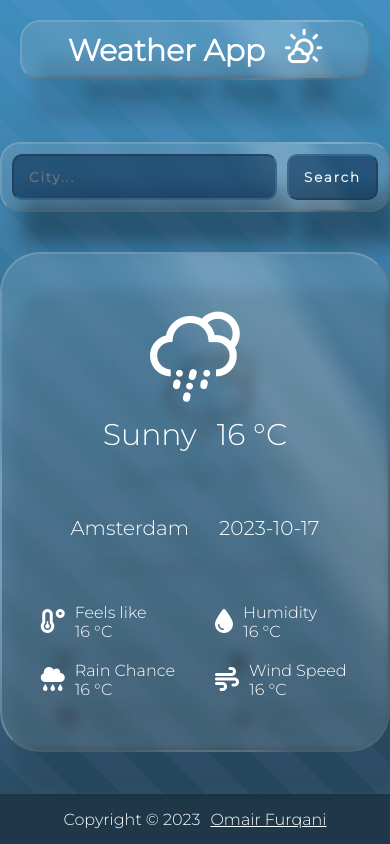
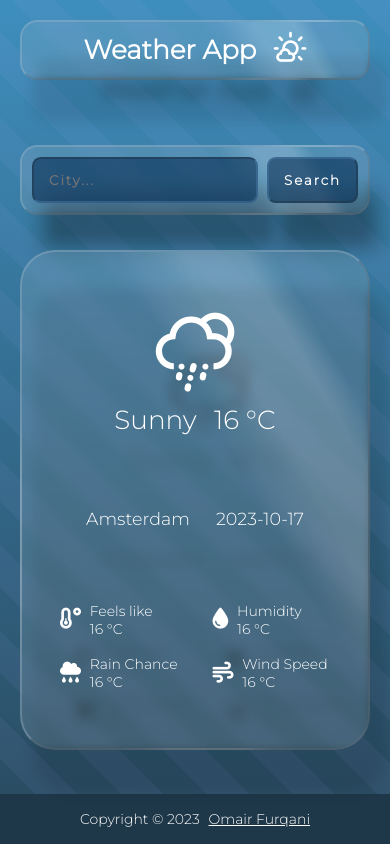
Before and after one commit to Yeetus51/WeatherApp, a website built with webpack: page dist/index.html in a window 390 px wide. Built offline with Linux system fonts and the light colour scheme; no server answers.

Commit message:
mobile friendly

```diff
--- a/package.json
+++ b/package.json
@@ -4,7 +4,7 @@
   "description": "My webpack project",
   "main": "index.js",
   "repository": {
-    "url": "git+https://github.com/Yeetus51/Todo-List.git"
+    "url": "git+https://github.com/Yeetus51/WeatherApp.git"
   },
   "devDependencies": {
     "@fortawesome/fontawesome-free": "^6.4.2",
--- a/src/style.css
+++ b/src/style.css
@@ -1,189 +1,174 @@
 @import url('https://fonts.googleapis.com/css2?family=Dancing+Script&family=Great+Vibes&family=Montserrat:wght@300&family=Sacramento&family=Young+Serif&display=swap');
-*{
+
+:root {
+    font-size: 16px;
+}
+
+* {
     margin: 0;
     padding: 0;
     box-sizing: border-box;
 }
-header{
-    padding: 10px;
+
+header {
+    padding: 20px;
     height: 100px;
     display: flex;
     justify-content: center;
-    padding: 20px;
 }
-header>div>div{
+
+header > div > div {
     display: flex;
     justify-content: center;
     align-items: center;
-    font-weight:800;
-    font-size: 30px;
-    gap: 20px;
+    font-weight: 800;
+    font-size: 1.875rem;
+    gap: 1.25rem;
 }
 
-
-
-body{
-
+body {
     background-color: #eee;
     min-height: 100vh;
     font-family: 'Montserrat', sans-serif;
-
-    background:
-    repeating-linear-gradient(45deg, #a7abff10 , #a7abff10 30px, #e5e5f700 7.5px, #e5e5f700 60.5px),
-    linear-gradient(rgb(62, 142, 189), rgb(41, 73, 94));
-
-
+    background: repeating-linear-gradient(45deg, #a7abff10, #a7abff10 30px, #e5e5f700 7.5px, #e5e5f700 60.5px), linear-gradient(rgb(62, 142, 189), rgb(41, 73, 94));
     display: flex;
     flex-direction: column;
 }
 
-.hidden{
+.hidden {
     display: none;
 }
-main{
+
+main {
     flex: 1;
-
-
-    display: flex;
-    justify-content: center;
-    align-items: center;
-
-}
-
-.container, header>div{
-
-    display: flex;
-    flex-direction: column;
-    gap: 40px;
-    min-width: 320px;
-    width: 600px;
-    color: white;
-
-}
-header>div{
     display: flex;
     justify-content: center;
     align-items: center;
 }
-.search-container, .weather-container, header>div>div{
+
+.container, header > div {
+    display: flex;
+    flex-direction: column;
+    gap: 2.5rem;
+    min-width: 320px;
+    width: 600px;
+    color: white;
+}
+
+header > div {
+    display: flex;
+    justify-content: center;
+    align-items: center;
+}
+
+.search-container, .weather-container, header > div > div {
     width: 100%;
     height: 70px;
-    background: linear-gradient(60deg,rgba(170, 191, 204, 0.2)60%,rgba(255, 255, 255, 0.26) 70%,rgba(255, 255, 255, 0.26) 80%,rgba(170, 191, 204, 0.2)85%);
+    background: linear-gradient(60deg, rgba(170, 191, 204, 0.2) 60%, rgba(255, 255, 255, 0.26) 70%, rgba(255, 255, 255, 0.26) 80%, rgba(170, 191, 204, 0.2) 85%);
     backdrop-filter: blur(4px);
     filter: drop-shadow(15px 40px 7px rgba(0, 0, 0, 0.486));
     border: outset 2px rgba(170, 191, 204, 0.322);
-    border-radius: 20px;
+    border-radius: 1.25rem;
 }
-.search-container{
+
+.search-container {
     display: flex;
     align-items: center;
     justify-content: center;
     padding: 10px;
-    gap: 10px;
+    gap: 0.625rem;
 }
-.search-container input, .search-container button{
-    align-self:stretch;
+
+.search-container input, .search-container button {
+    align-self: stretch;
     padding: 0 15px;
     border: 0;
-    border-radius: 10px;
+    border-radius: 0.625rem;
     color: white;
     font-family: 'Montserrat', sans-serif;
     background-color: rgba(0, 39, 75, 0.562);
     font-weight: 700;
     letter-spacing: 2px;
 }
-.search-container input{
+
+.search-container input {
     flex: 1;
     border: inset 2px rgba(69, 116, 160, 0.562);
+}
 
-}
-.search-container button{
+.search-container button {
     border: outset 2px rgba(69, 116, 160, 0.562);
 }
-.search-container button:hover{
+
+.search-container button:hover {
     background-color: rgba(35, 84, 129, 0.562);
 }
 
-
-
-
-.first-info{gap: 30px;}
-.first-info>div{
-    display: flex;
-    gap: 20px;
-    font-size: 30px;
-}
-.first-info i{
-    font-size: 80px;
+.first-info {
+    gap: 1.875rem;
 }
 
+.first-info > div {
+    display: flex;
+    gap: 1.25rem;
+    font-size: 1.875rem;
+}
 
+.first-info i {
+    font-size: 5rem;
+}
 
-.weather-container, .first-info{
+.weather-container, .first-info {
     display: flex;
     flex-direction: column;
     justify-content: center;
     align-items: center;
 }
-.weather-container{
+
+.weather-container {
     height: 500px;
-    border-radius: 40px;
+    border-radius: 2.5rem;
     justify-content: space-around;
     padding: 20px;
 }
 
-.second-info{
+.second-info {
     display: flex;
-    gap: 10px 30px;
+    gap: 0.625rem 1.875rem;
     flex-wrap: wrap;
-    font-size: 20px;
+    font-size: 1.25rem;
     justify-content: center;
 }
 
-.third-info{
+.third-info {
     display: grid;
     grid-template-columns: 1fr 1fr;
-    gap: 20px 40px;
+    gap: 1.25rem 2.5rem;
 }
 
-.info-point{
+.info-point {
     display: flex;
     justify-content: start;
     align-items: center;
-    gap: 10px ;
+    gap: 0.625rem;
 }
 
-
-
-
-
-
-
-
-
-
-
-
-footer{
+footer {
     height: 50px;
     background-color: rgb(30, 56, 73);
-
     display: flex;
     justify-content: center;
     align-items: center;
-    gap: 10px;
-    color: white;
-}
-footer a{
+    gap: 0.625rem;
     color: white;
 }
 
-
-
+footer a {
+    color: white;
+}
 
 @media only screen and (min-width: 600px) {
-
-    .third-info{
+    .third-info {
         display: flex;
         align-self: stretch;
         flex-direction: row;
@@ -191,10 +176,24 @@ footer a{
         justify-content: space-around;
     }
 
-    .info-point{
+    .info-point {
         display: flex;
         justify-content: center;
         align-items: center;
-        gap: 10px;
+        gap: 0.625rem;
     }
 }
+
+@media only screen and (max-width: 600px) {
+
+
+    :root {
+        font-size: 14px;
+    }
+    .container{
+        padding: 0 20px;
+    }
+    .search-container input {
+        min-width: 20px;
+    }
+}
```
Also changed, not shown: dist/main.js.
